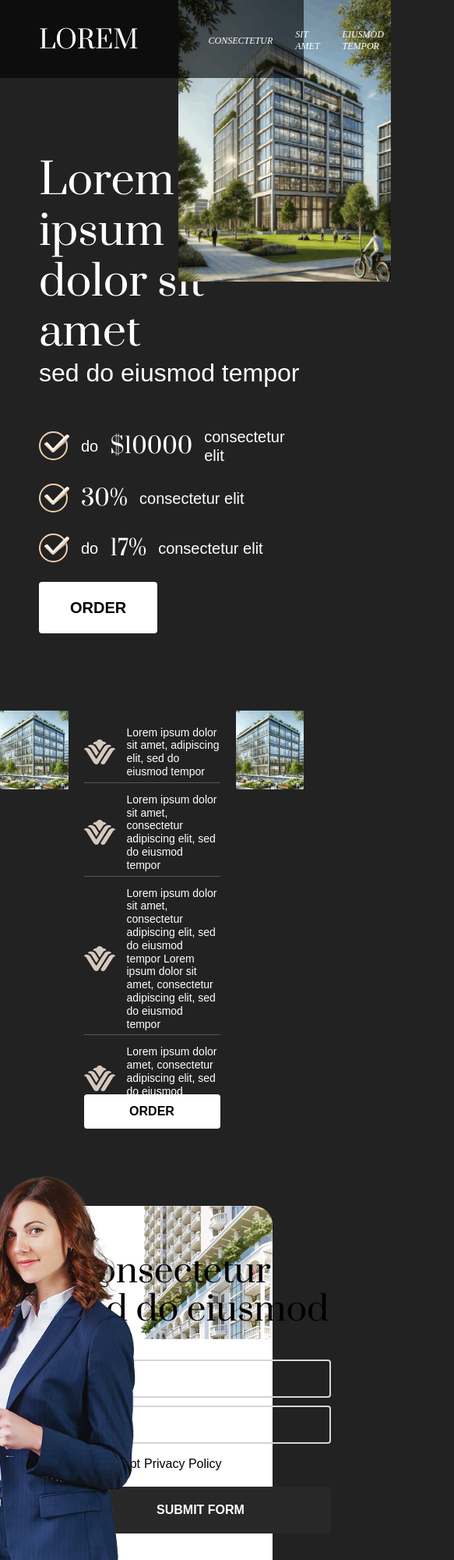
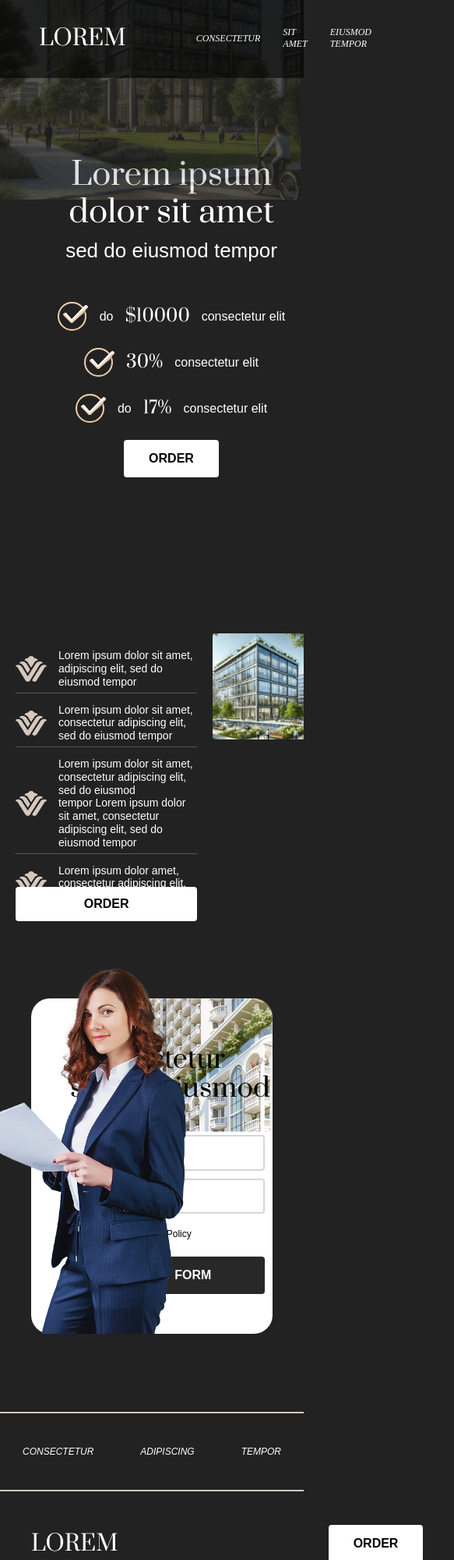
Before and after one commit to abdanila/MST_test, a plain HTML site: page index.html in a window 390 px wide. Shown: the top 2000 px of the page at 78% size, 583 px wide, since content can reach past the window. Drawn offline with Linux system fonts and the light colour scheme.

Commit message:
версия 2 +добавил адаптацию до 768px

```diff
--- a/style.css
+++ b/style.css
@@ -881,3 +881,102 @@ a{
   padding: 0px 0px 5px;
 }
 }
+@media(max-width:770px){
+  .header__banner img{
+    opacity: 0.25;
+    right: 4px;
+    width: 100%;
+    top: -150px;
+  }
+  .banner__content__title {
+    font-size: 40px;
+    text-align: center;
+}
+.banner__content__subtitle {
+  font-size: 26px;
+  text-align: center;
+  margin-top: 10px;
+}
+.banner__content__price__items {
+  align-items: center;
+}
+.banner__content__price__text {
+  font-size: 16px;
+}
+.banner__content__price__num {
+  font-size: 22px;
+}
+.banner__content__order {
+  padding: 12px 32px;
+  font-size: 16px;
+}
+.banner-info {
+  margin-top: 200px;
+}
+.banner-info__grid {
+  display: grid;
+  grid-template-columns: 0fr 2fr 1fr;
+  gap: 20px;
+}
+.form__bg-2 {
+  position: absolute;
+  width: 310px;
+  bottom: 0;
+  right: 130px;
+}
+.form__title {
+  font-family: var(--font-base);
+  font-size: 34px;
+  line-height: 110%;
+  font-weight: 400;
+  margin-bottom: 40px;
+}
+.form__input {
+  padding: 8.88px 16.82px 8.88px 22.16px;
+  font-size: 16px;
+  line-height: 150%;
+  width: 250px;
+}
+.form-base button {
+  padding: 12px 16.82px;
+  font-size: 16px;
+  margin-top: 16px;
+  width: 250px;
+}
+.checkbox-label {
+  font-size: 12px;
+  margin-top: 5px;
+}
+.checkbox-label>a {
+  font-size: 12px;
+}
+.form__content {
+  background-color: #fff;
+  border-radius: 24px;
+  height: 430px;
+  padding: 60px 0px 60px clamp(3.125rem, -6.2317rem + 14.6199vw, 6.25rem);
+  background-image: url(/img/form-bg.png);
+  background-size: contain;
+  background-position-x: right;
+  background-repeat: no-repeat;
+}
+.footer__copyright .copyright {
+  color: #fff;
+  font-family: var(--font-02);
+  font-size: 16px;
+  font-weight: 400;
+}
+.footer__copyright a:nth-child(n+2) {
+  color: #D5C9BE;
+  font-family: var(--font-02);
+  font-size: 16px;
+  font-weight: 400;
+}
+.logo-text {
+  font-family: var(--font-base);
+  color: #fff;
+  font-size: 28px;
+  margin-right: 90px;
+  cursor: pointer;
+}
+}
```
